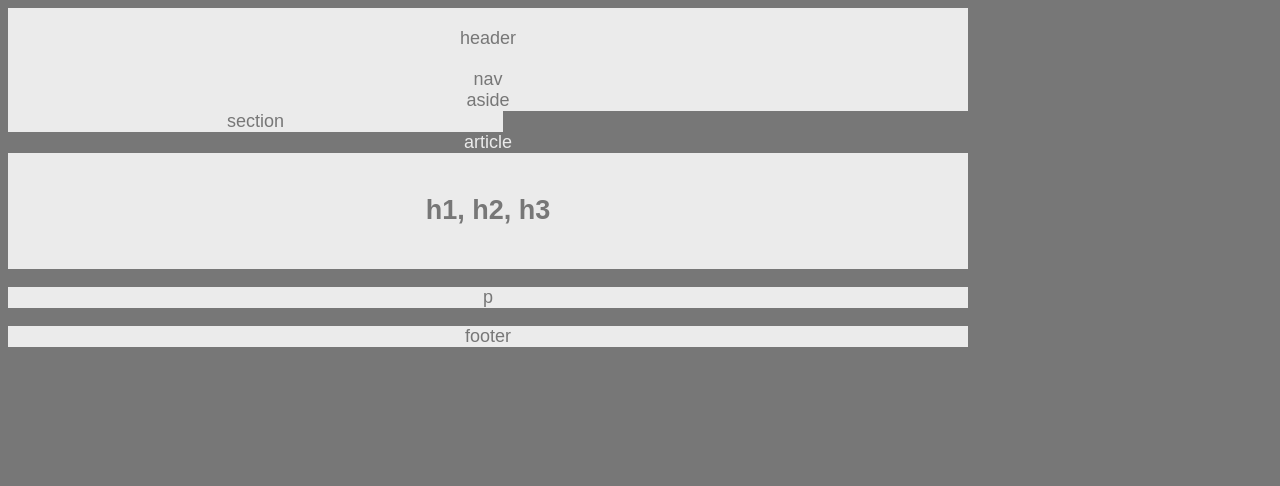
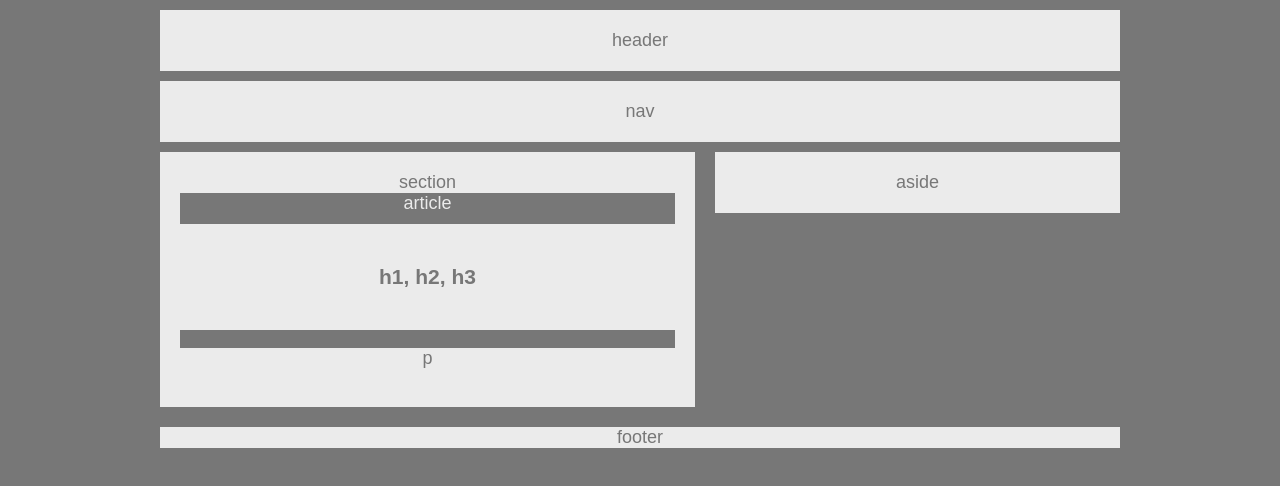
Before and after one commit to carenbriones/HW-Wireframe, a plain HTML site: page index.html in a window 1280 px wide. Drawn offline with Linux system fonts and the light colour scheme.

Commit message:
Created general wireframe; need to adjust padding and margins

```diff
--- a/index.html
+++ b/index.html
@@ -1,5 +1,6 @@
 <!DOCTYPE html>
 <html>
+
 <head>
     <title></title>
     <link rel="stylesheet" type="text/css" href="style.css">
@@ -8,13 +9,19 @@
 <body>
     <header>header</header>
     <nav>nav</nav>
-        <aside>aside</aside>
-        <section>section</section>
+
+    <section>section
         <article> article
-            <header><h1>h1, h2, h3</h1></header>
+            <header>
+                <h1>h1, h2, h3</h1>
+            </header>
             <p>p</p>
         </article>
+    </section>
+
+    <aside>aside</aside>
 
     <footer>footer</footer>
 </body>
+
 </html>
--- a/style.css
+++ b/style.css
@@ -8,6 +8,7 @@ body{
     background: #777;
     width: 960px;
     font-size: 18px;
+    margin: auto;
 }
 
 header, nav, section, aside, footer{
@@ -16,6 +17,13 @@ header, nav, section, aside, footer{
 
 header{
     padding: 20px;
+    margin-top: 10px;
+    margin-bottom: 10px;
+}
+
+nav{
+    padding: 20px;
+    margin-bottom: 10px;
 }
 
 article{
@@ -24,10 +32,25 @@ article{
 }
 
 section{
+    float: left;
     width: 495px;
+    padding: 20px;
+    margin-right: 20px;
+    margin-bottom: 20px;
+}
+
+aside{
+    float: left;
+    padding: 20px;
+    width: 365px;
 }
 
 h1, p{
     color: #777;
     background: #ebebeb;
 }
+
+footer{
+    width: 960px;
+    float: left;
+}
```
Lines whose indentation alone changed are shown as unchanged.
